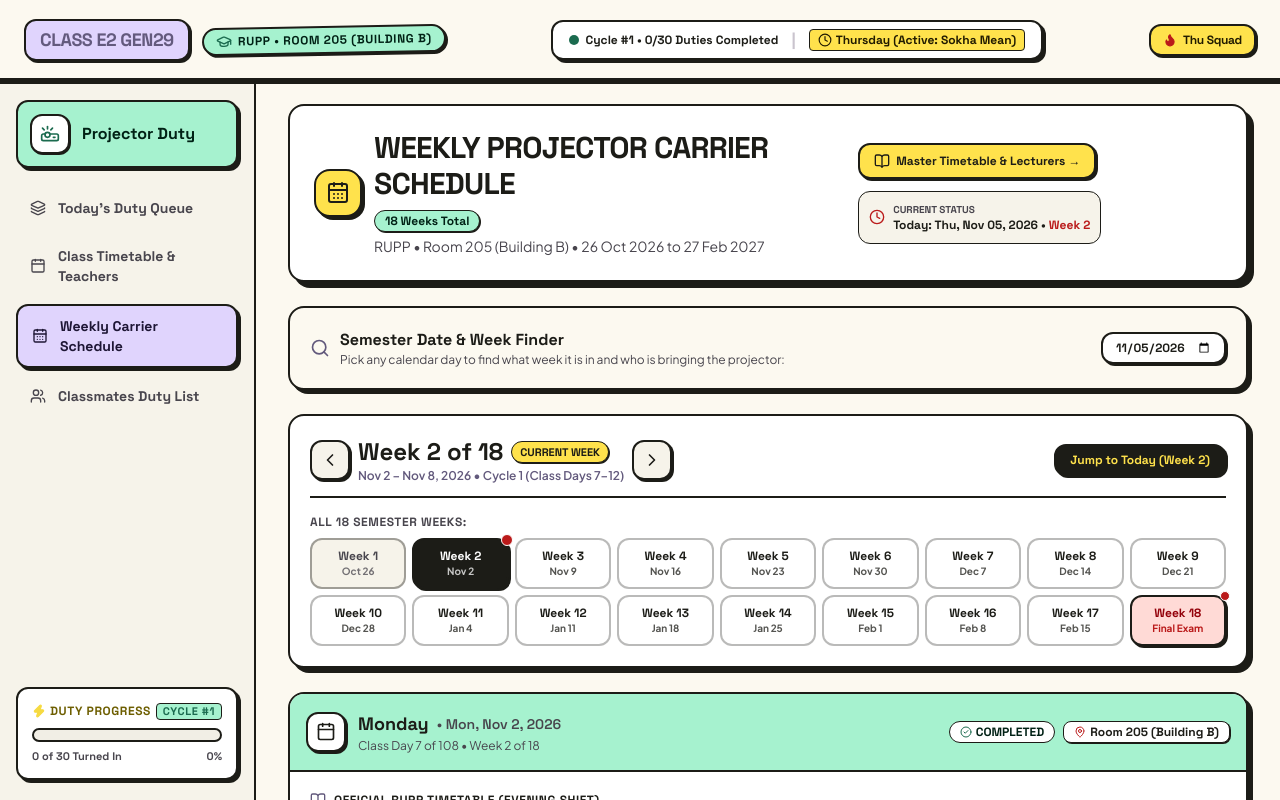
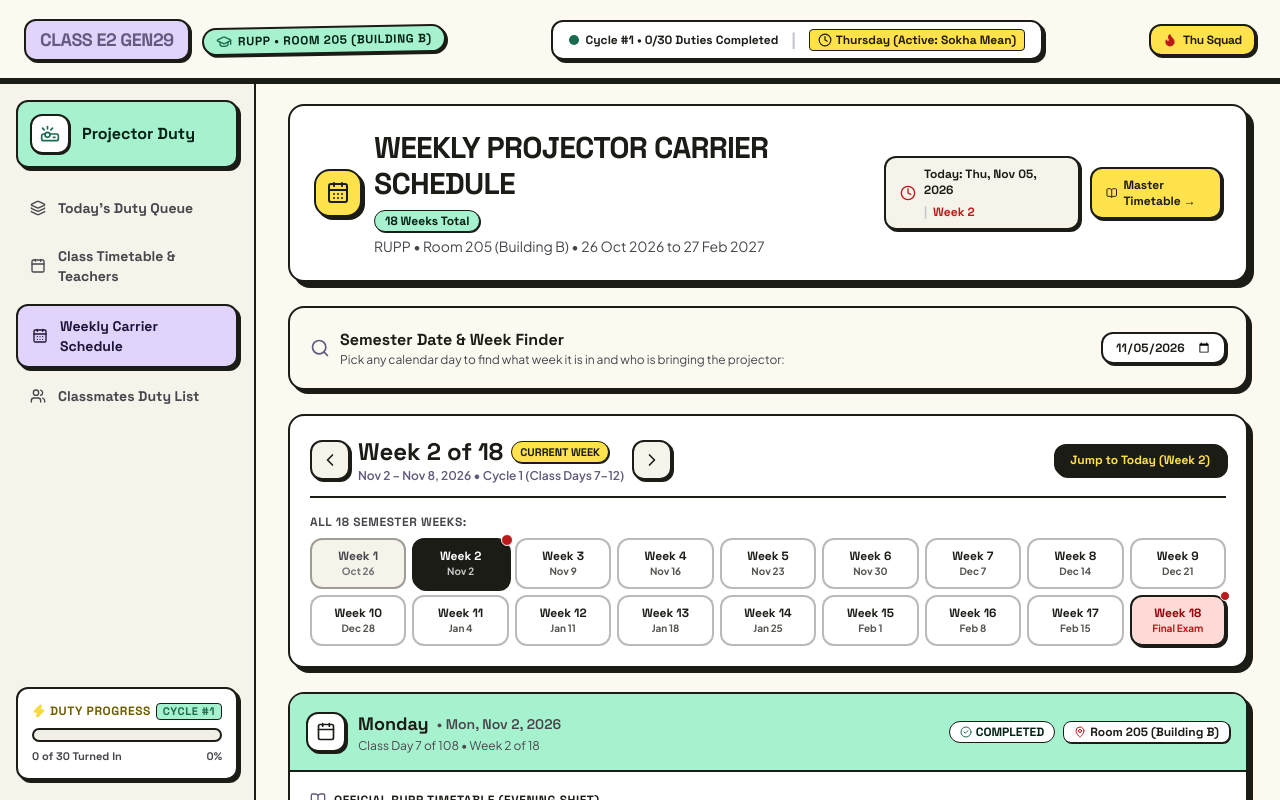
Before and after one commit to wath08/schedule-web, a React (Vite) app: page /schedule in a window 1280 px wide. Shown: the top 800 px of the page. Built offline with nearby package versions, Linux system fonts and the light colour scheme.

Commit message:
fix: clean and align header button and status badges on weekly schedule

```diff
--- a/src/pages/WeeklySchedulePage.jsx
+++ b/src/pages/WeeklySchedulePage.jsx
@@ -1,4 +1,4 @@
-import { useState } from 'react';
+import { useState, useEffect, useRef } from 'react';
 import { Link } from 'react-router-dom';
 import {
   CalendarDays,
@@ -32,6 +32,15 @@ export default function WeeklySchedulePage() {
   // Default to dynamic current week
   const currentWeekNum = getWeekNumber(now);
   const [selectedWeek, setSelectedWeek] = useState(currentWeekNum);
+
+  // Auto-sync selected week when live clock crosses into a new week
+  const prevWeekRef = useRef(currentWeekNum);
+  useEffect(() => {
+    if (prevWeekRef.current !== currentWeekNum) {
+      setSelectedWeek(currentWeekNum);
+      prevWeekRef.current = currentWeekNum;
+    }
+  }, [currentWeekNum]);
 
   // Date finder state
   const [searchDate, setSearchDate] = useState(formatISODate(now));
@@ -84,24 +93,23 @@ export default function WeeklySchedulePage() {
         </div>
 
         {/* Action & Date Badges */}
-        <div className="flex flex-wrap items-center gap-3">
+        <div className="flex flex-col sm:flex-row sm:items-center gap-2.5">
+          <div className="flex items-center gap-2 bg-[#f6f3ea] px-3.5 py-2 rounded-xl border-2 border-[#1c1c17] shadow-[2px_2px_0px_#1c1c17]">
+            <Clock className="w-4 h-4 text-[#ba1a1a] shrink-0" />
+            <div className="font-['Space_Grotesk'] text-xs font-bold text-[#1c1c17] flex items-center gap-1.5 flex-wrap">
+              <span>Today: {now.toLocaleDateString('en-US', { weekday: 'short', month: 'short', day: '2-digit', year: 'numeric' })}</span>
+              <span className="text-[#cac4ce]">|</span>
+              <span className="text-[#ba1a1a]">Week {currentWeekNum}</span>
+            </div>
+          </div>
+
           <Link
             to="/timetable"
-            className="flex items-center gap-1.5 bg-[#ffe24c] hover:bg-yellow-300 text-[#1c1c17] px-3.5 py-2 rounded-xl border-2 border-[#1c1c17] font-['Space_Grotesk'] text-xs font-bold shadow-[2px_2px_0px_#1c1c17] transition-all"
+            className="inline-flex items-center justify-center gap-1.5 bg-[#ffe24c] hover:bg-yellow-300 text-[#1c1c17] px-3.5 py-2 rounded-xl border-2 border-[#1c1c17] font-['Space_Grotesk'] text-xs font-bold shadow-[2px_2px_0px_#1c1c17] active:translate-x-[1px] active:translate-y-[1px] transition-all"
           >
             <BookOpen className="w-4 h-4 text-[#1c1c17]" />
-            <span>Master Timetable & Lecturers →</span>
+            <span>Master Timetable →</span>
           </Link>
-
-          <div className="flex items-center gap-2 bg-[#f6f3ea] p-2.5 rounded-xl border border-[#1c1c17]">
-            <Clock className="w-4 h-4 text-[#ba1a1a]" />
-            <div className="text-left font-['Space_Grotesk']">
-              <p className="text-[10px] uppercase font-bold text-[#48454d]">Current Status</p>
-              <p className="text-xs font-bold text-[#1c1c17]">
-                Today: {now.toLocaleDateString('en-US', { weekday: 'short', month: 'short', day: '2-digit', year: 'numeric' })} • <span className="text-[#ba1a1a]">Week {currentWeekNum}</span>
-              </p>
-            </div>
-          </div>
         </div>
       </div>
 
```
